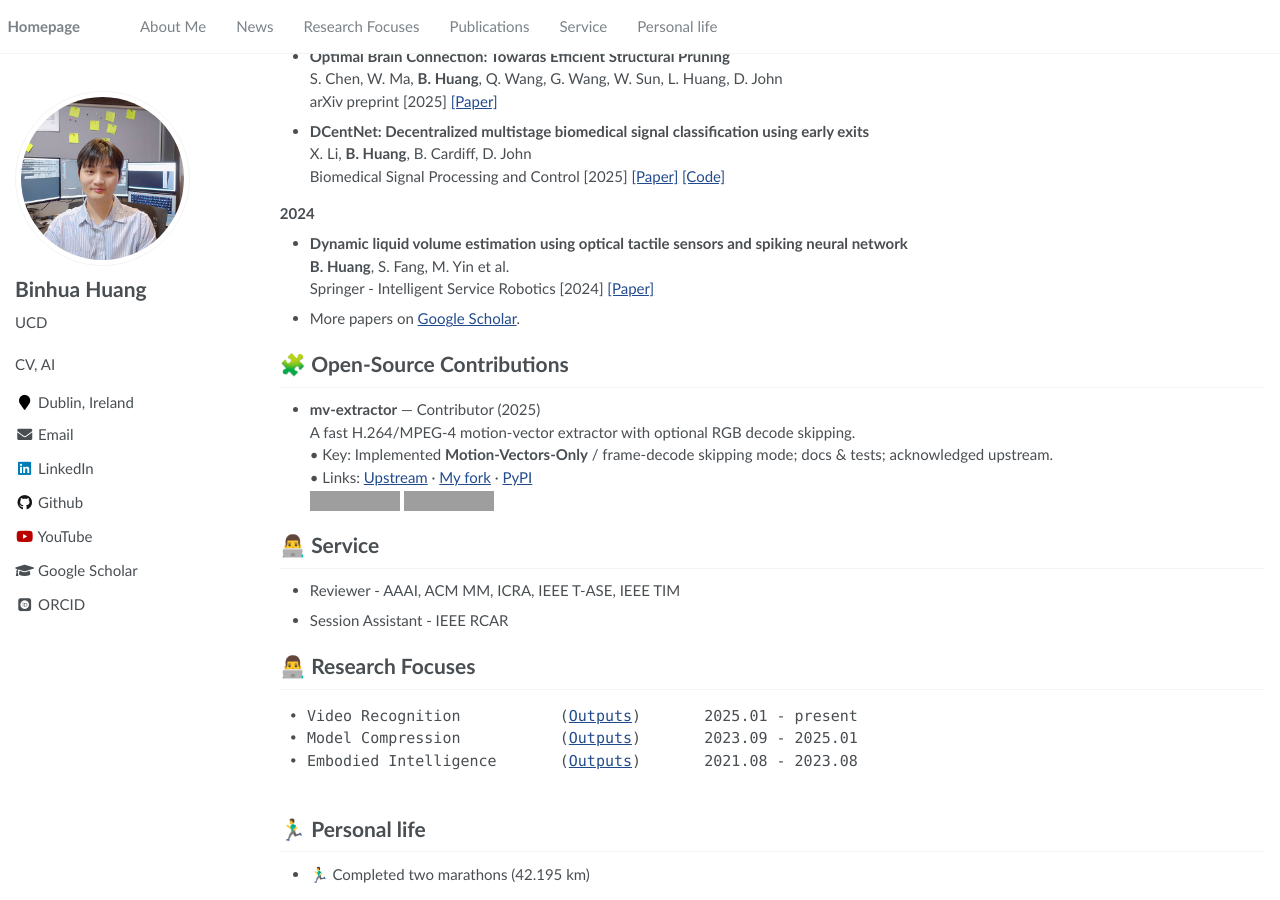
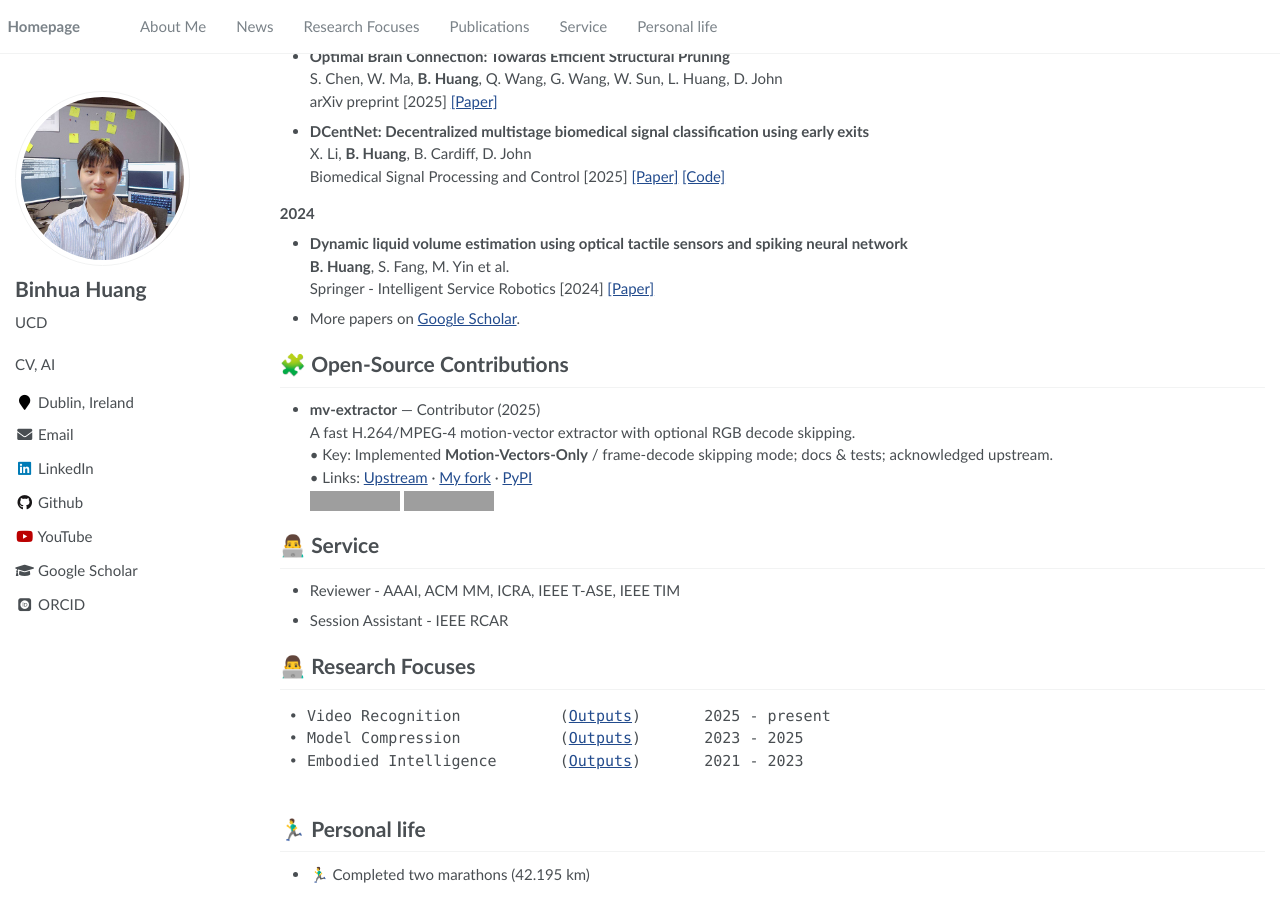
Before and after one commit to microa/microa.github.io, a Jekyll site: the page built from _pages/about.md, in a window 1280 px wide and 900 px high, scrolled down 955 px. Built offline with Jekyll 4.4.1, drawn with Linux system fonts in a browser that asks for light colours; some web fonts are replaced; grey boxes are pictures that could not be loaded.

Commit message:
Update research focuses date format

```diff
--- a/_pages/about.md
+++ b/_pages/about.md
@@ -96,9 +96,9 @@
 
 # 👨‍💻 Research Focuses
 <pre>
- • Video Recognition           (<a href="/video-recognition/">Outputs</a>)       2025.01 - present
- • Model Compression           (<a href="/model-compression/">Outputs</a>)       2023.09 - 2025.01
- • Embodied Intelligence       (<a href="/robotics/">Outputs</a>)       2021.08 - 2023.08
+ • Video Recognition           (<a href="/video-recognition/">Outputs</a>)       2025 - present
+ • Model Compression           (<a href="/model-compression/">Outputs</a>)       2023 - 2025
+ • Embodied Intelligence       (<a href="/robotics/">Outputs</a>)       2021 - 2023
 
 </pre>
 
```
